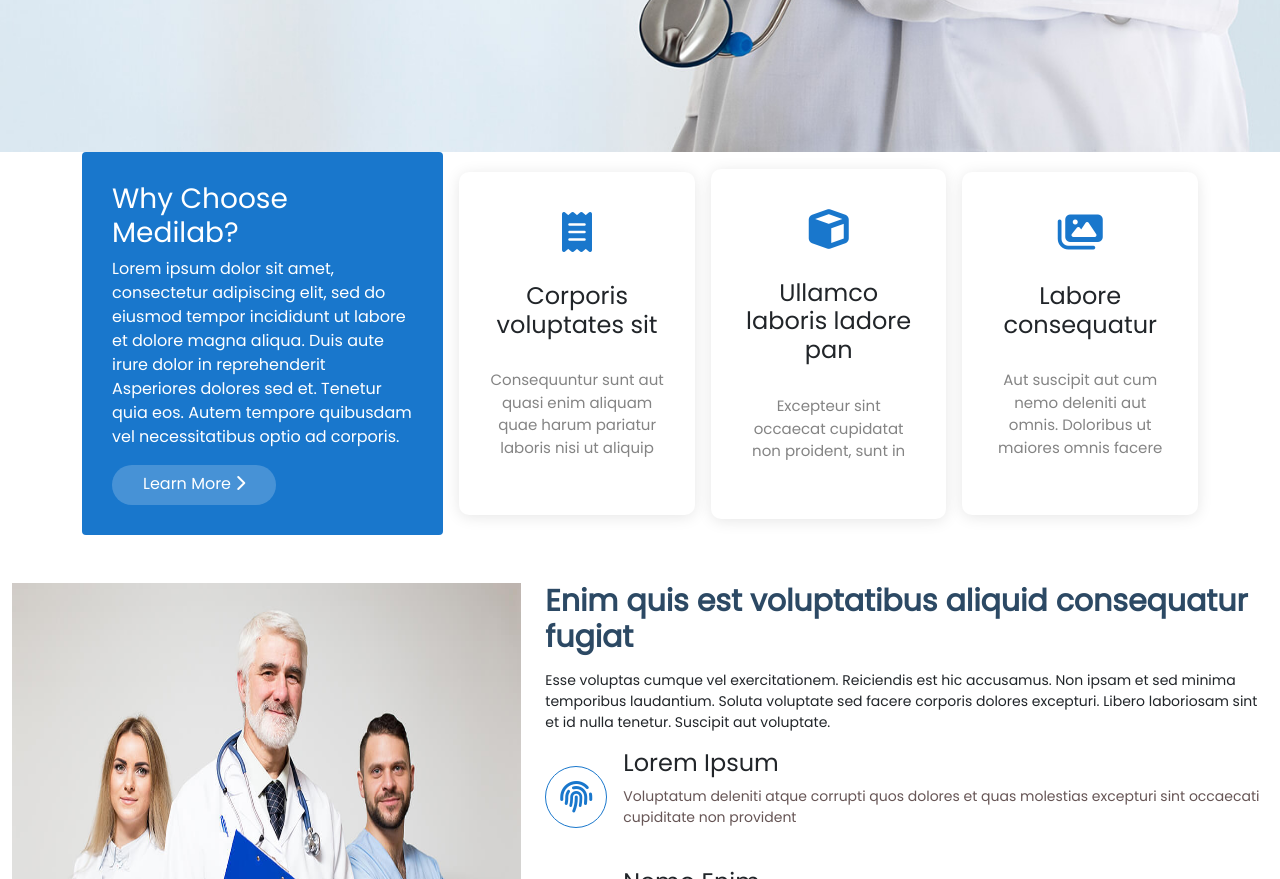
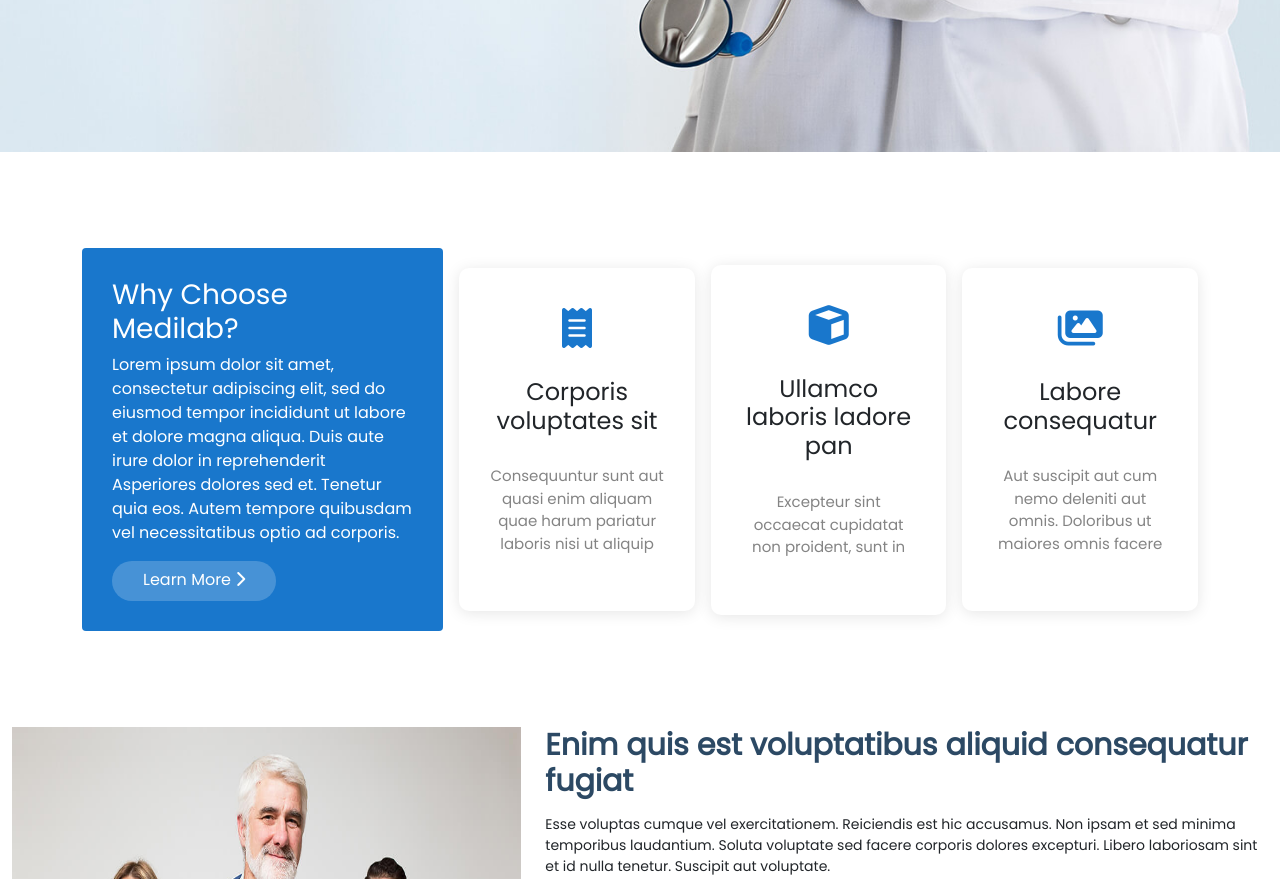
Before and after one commit to nrasel/medilab, a plain HTML site: page index.html in a window 1280 px wide. Shown: the part 640-1519 px from the top of the page. Drawn offline with nearby package versions, Linux system fonts and the light colour scheme.

Commit message:
why us paddin added

```diff
--- a/index.html
+++ b/index.html
@@ -138,7 +138,7 @@
 
 <main>
     <!-- why us section -->
-    <section class="why-us">
+    <section class="why-us mt-5 py-5">
       <div class="container">
         <div class="row g-3">
             <div class="col-lg-4 ">
```
